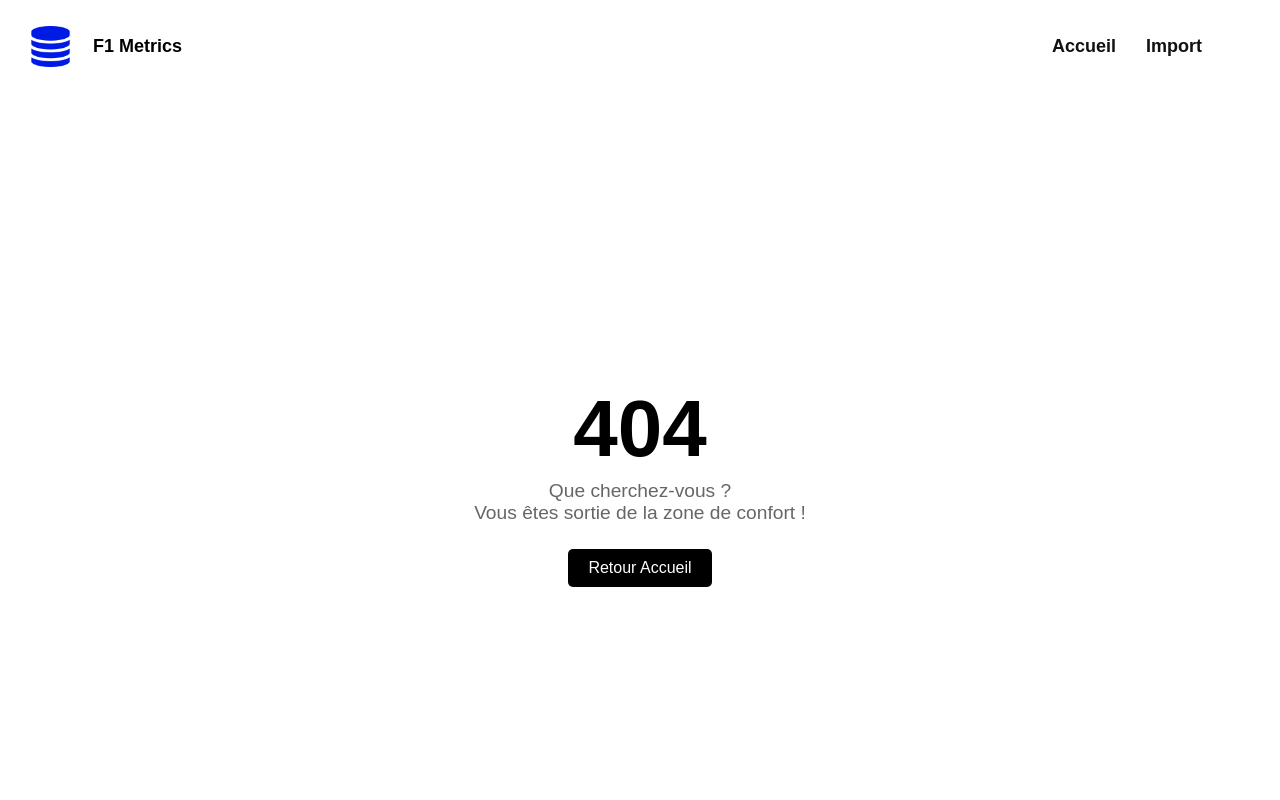
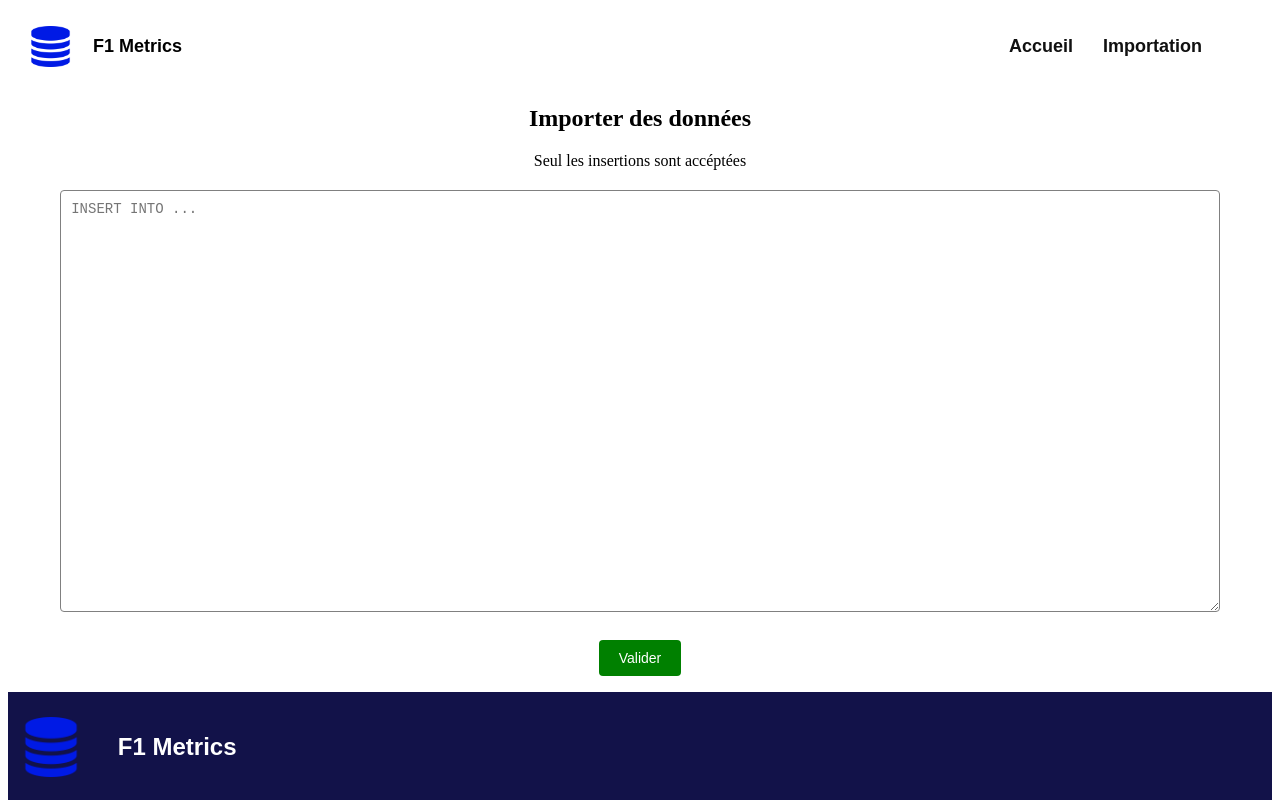
Before and after one commit to Ariony92/SAE-S4.01_Front, an Angular app: page /import in a window 1280 px wide. Before the commit this address led to /404. Shown: the top 800 px of the page. Built offline with nearby package versions, Linux system fonts and the light colour scheme.

Commit message:
importation des données ok (insertion)

```diff
--- a/src/app/app.routes.ts
+++ b/src/app/app.routes.ts
@@ -3,6 +3,7 @@ import { HomepageComponent } from './pages/homepage/homepage.component';
 import { PageDetailTableComponent } from './pages/pagedetailtable/pagedetailtable.component';
 import { Page404Component } from './pages/page404/page404.component';
 import { FormulaireDonneeComponent } from './components/formulaire-donnee/formulaire-donnee.component';
+import { ImportDonneesComponent } from './pages/import-donnees/import-donnees.component';
 
 
 export const routes: Routes = [
@@ -28,6 +29,10 @@ export const routes: Routes = [
     component: FormulaireDonneeComponent
   },
   {
+    path: 'import',
+    component: ImportDonneesComponent
+  },
+  {
     path: '**',
     redirectTo: '404',
   }
--- a/src/app/components/header/nav/nav.component.ts
+++ b/src/app/components/header/nav/nav.component.ts
@@ -9,7 +9,7 @@ import {RouterLink} from "@angular/router";
   styleUrl: './nav.component.sass'
 })
 export class NavComponent {
-  nav: Array<string> = ["Accueil", "Import"];
+  nav: Array<string> = ["Accueil", "Importation"];
   pagePrincipale: string = "Home";
 
   setActiveTab(tab: string): void {
@@ -32,6 +32,8 @@ export class NavComponent {
     switch (element) {
       case "Accueil":
         return "/home";
+      case "Importation":
+        return "/import";
       default:
         return "/home"
         //ajout d'autre route si besoin
--- /dev/null
+++ b/src/app/pages/import-donnees/import-donnees.component.html
@@ -0,0 +1,18 @@
+<h2>Importer des données</h2>
+
+<p> Seul les insertions sont accéptées </p>
+
+<form (ngSubmit)="envoyer()">
+  <textarea
+    [(ngModel)]="script"
+    name="sqlScript"
+    rows="25"
+    cols="200"
+    placeholder="INSERT INTO ..."
+    required
+  ></textarea>
+  <br />
+  <button type="submit">Valider</button>
+</form>
+
+<p class="msg">{{ message }}</p>
--- /dev/null
+++ b/src/app/pages/import-donnees/import-donnees.component.sass
@@ -0,0 +1,35 @@
+h2
+  text-align: center
+  font-size: 24px
+  margin-top: 20px
+  color: black
+
+p
+  text-align: center
+  margin-bottom: 10px
+  font-size: 16px
+
+form
+  display: flex
+  flex-direction: column
+  align-items: center
+  margin-top: 20px
+
+textarea
+  font-size: 14px
+  padding: 10px
+  border: 1px solid gray
+  border-radius: 4px
+  width: 90%
+
+button
+  margin-top: 10px
+  padding: 10px 20px
+  font-size: 14px
+  background-color: green
+  color: white
+  border: none
+  border-radius: 4px
+
+.msg
+  color: red
--- /dev/null
+++ b/src/app/pages/import-donnees/import-donnees.component.ts
@@ -0,0 +1,47 @@
+import { Component } from '@angular/core';
+import { CommonModule } from '@angular/common';
+import { FormsModule } from '@angular/forms';
+import { TableService } from '../../services/tables.service';
+
+@Component({
+  selector: 'app-import-donnees',
+  standalone: true,
+  imports: [CommonModule, FormsModule],
+  templateUrl: './import-donnees.component.html',
+  styleUrls: ['./import-donnees.component.sass']
+})
+export class ImportDonneesComponent {
+  script: string = '';
+  message: string = '';
+
+  constructor(private readonly tableService: TableService) {}
+
+  envoyer(): void {
+    const contenu = this.script.trim();
+
+    if (!contenu) {
+      this.message = 'Le script ne peut pas être vide.';
+      return;
+    }
+
+    if (contenu.toLocaleLowerCase().startsWith('--')) {
+      this.message = 'Enlevez vos commentaires du script et laissez les insertions uniquements';
+      return;
+    }
+
+    if (!contenu.toLowerCase().startsWith('insert')) {
+      this.message = 'Seuls les scripts INSERT sont autorisés.';
+      return;
+    }
+
+    this.tableService.initialiserDepuisScript(contenu).subscribe({
+      next: (resultat) => {
+        this.message = resultat.message;
+        this.script = '';
+      },
+      error: (erreur) => {
+        this.message = (erreur.error?.erreur || 'Erreur lors de l’importation.');
+      }
+    });
+  }
+}
--- a/src/app/services/tables.service.ts
+++ b/src/app/services/tables.service.ts
@@ -38,4 +38,8 @@ export class TableService {
   obtenirValeursEtrangeres(colonne: string): Observable<{ id: string; label: string }[]> {
     return this.http.get<{ id: string; label: string }[]>(`${this.API_URL}/tables/foreign_values/${colonne}`);
   }
+
+  initialiserDepuisScript(sql: string) {
+    return this.http.post<{ message: string }>(`${this.API_URL}/tables/init_sql`, { sql });
+  }
 }
```
Also changed, not shown: 1 other file (tests, documents, lock files or other folders).
